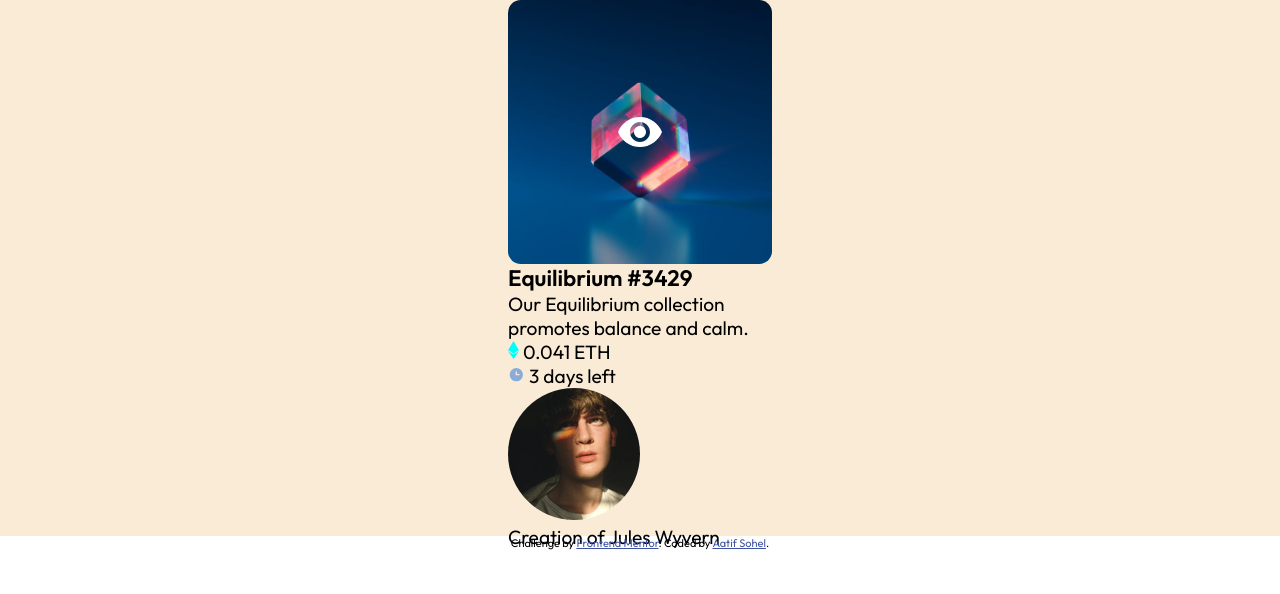
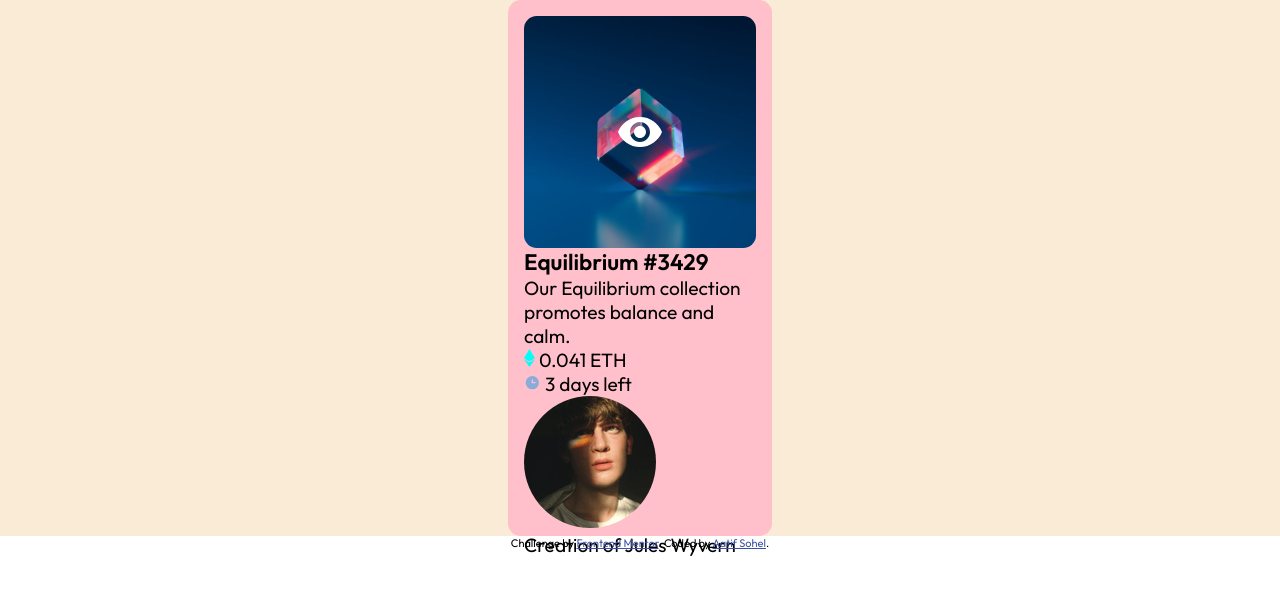
Before and after one commit to aatifsohel/nft-card, a plain HTML site: page index.html in a window 1280 px wide. Drawn offline with Linux system fonts and the light colour scheme.

Commit message:
give padding to card

```diff
--- a/styles.css
+++ b/styles.css
@@ -20,6 +20,9 @@ body {
 .card {
   max-width: 16.5rem;
   max-height: 33.5rem;
+  background-color: pink;
+  border-radius: 0.8rem;
+  padding: 1rem;
 }
 
 .section-overlay {
```
